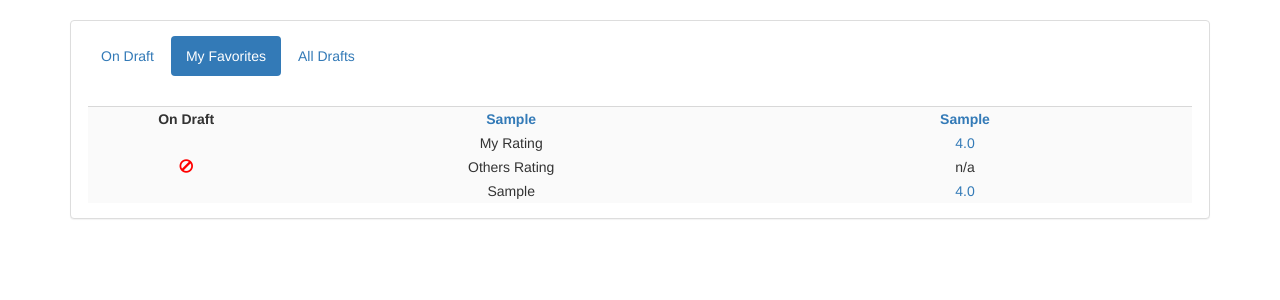
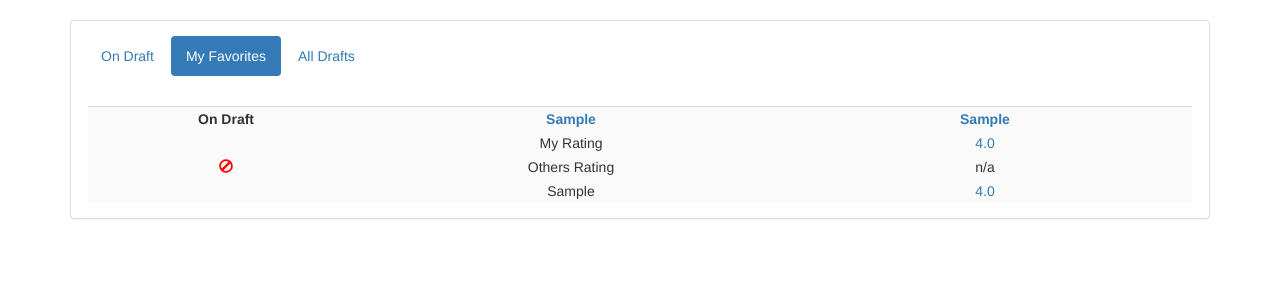
Before and after one commit to johnedenfield/PorterApp, a Flask app: page /favorite in a window 1280 px wide. Shown: the part 58-358 px from the top of the page. Run offline with Flask 2, Linux system fonts and the light colour scheme; a user stored in the database is signed in; tables that the repository leaves empty hold one stand-in row (values such as "Sample post"); some libraries are stand-ins or nearby versions.

Commit message:
Column Spacing

```diff
--- a/app/static/bootstrap/css/custom.css
+++ b/app/static/bootstrap/css/custom.css
@@ -25,15 +25,15 @@ table.draftlist td, th {
 }
 
 th.first {
-    width: 16%;
+    width: 20%;
 }
 
 th.second {
-    width: 37%;
+    width: 30%;
 }
 
 th.third {
-    width: 37%;
+    width: 30%;
 }
 
 table.alt-odd {
```
